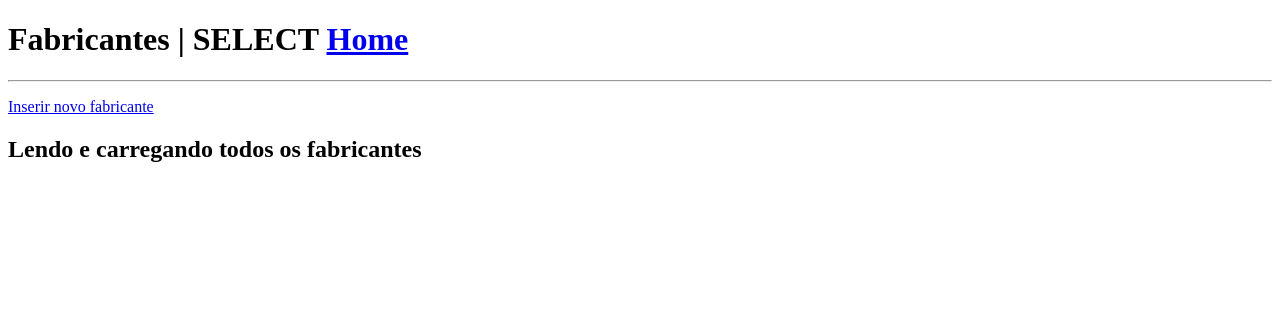
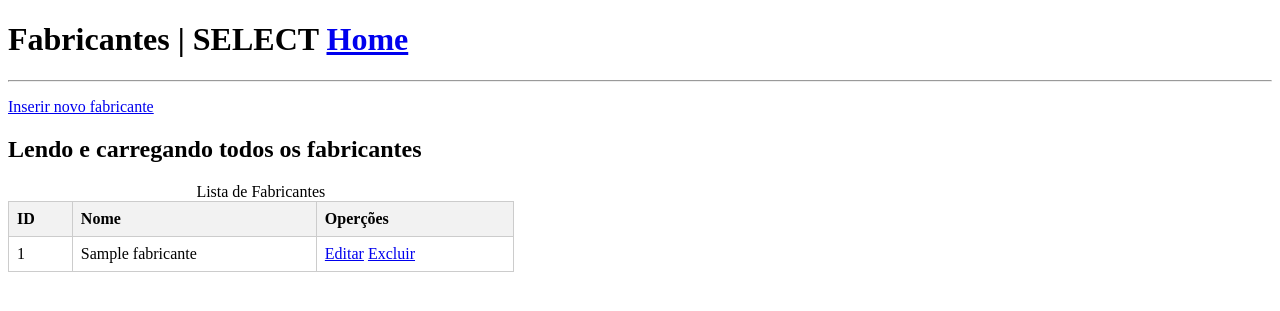
Before and after one commit to valeskamdev/exemplo-crud-php, a PHP site: page /fabricantes/visualizar.php in a window 1280 px wide. Shown: the top 311 px of the page. Run offline with PHP 8.4, Linux system fonts and the light colour scheme; tables that the repository leaves empty or names only in its code hold one stand-in row (values such as "Sample post").

Commit message:
Tabela HTML para visualização

```diff
--- a/fabricantes/visualizar.php
+++ b/fabricantes/visualizar.php
@@ -1,3 +1,11 @@
+<?php
+require_once '../src/funcoes-fabricantes.php';
+
+$listaDeFabricantes = lerFabricantes($conexao);
+
+//var_dump($listaDeFabricantes);
+?>
+
 <!doctype html>
 <html lang="en">
 <head>
@@ -6,11 +14,56 @@
         content="width=device-width, user-scalable=no, initial-scale=1.0, maximum-scale=1.0, minimum-scale=1.0">
   <meta http-equiv="X-UA-Compatible" content="ie=edge">
   <title>Fabricantes - Visualização</title>
+  <style>
+
+    table {
+      border-collapse: collapse;
+      width: 40%;
+      border: 1px solid #ccc;
+    }
+
+    th {
+      background-color: #f2f2f2;
+      border: 1px solid #ccc;
+      padding: 8px;
+      text-align: left;
+    }
+
+    td {
+      border: 1px solid #ccc;
+      padding: 8px;
+    }
+
+    tr:nth-child(even) {
+      background-color: #f2f2f2;
+    }
+
+  </style>
 </head>
 <body>
   <h1>Fabricantes | SELECT <a href="../index.php">Home</a></h1>
   <hr>
   <p><a href="inserir.php">Inserir novo fabricante</a></p>
   <h2>Lendo e carregando todos os fabricantes</h2>
+
+  <table>
+    <caption>Lista de Fabricantes</caption>
+    <thead>
+      <tr>
+        <th>ID</th>
+        <th>Nome</th>
+        <th>Operções</th>
+      </tr>
+    </thead>
+    <tbody>
+    <?php foreach ($listaDeFabricantes as $fabricante) : ?>
+      <tr>
+        <td><?=$fabricante['id']?></td>
+        <td><?=$fabricante['nome']?></td>
+        <td><a href="#">Editar</a> <a href="#">Excluir</a></td>
+      </tr>
+    <?php endforeach; ?>
+    </tbody>
+  </table>
 </body>
 </html>
--- a/src/funcoes-fabricantes.php
+++ b/src/funcoes-fabricantes.php
@@ -1,6 +1,4 @@
 <?php
-
-global $conexao;
 require_once "conecta.php";
 
 // Usada em fabricantes/visuzlizar.php
@@ -21,6 +19,3 @@ function lerFabricantes(PDO $conexao) {
   }
   return $resultado;
 }
-
-$dados = lerFabricantes($conexao);
-var_dump($dados);
```
